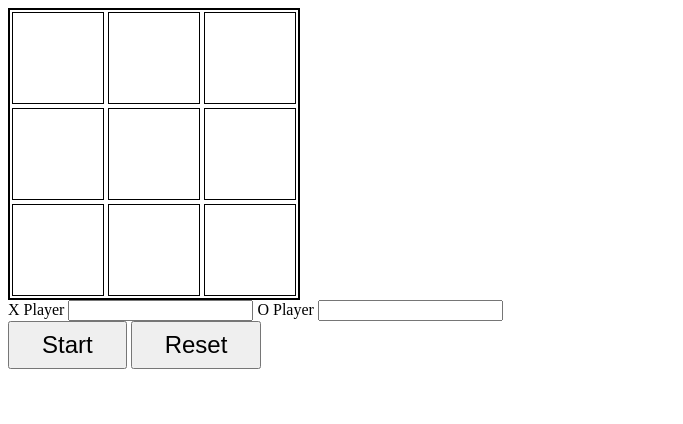
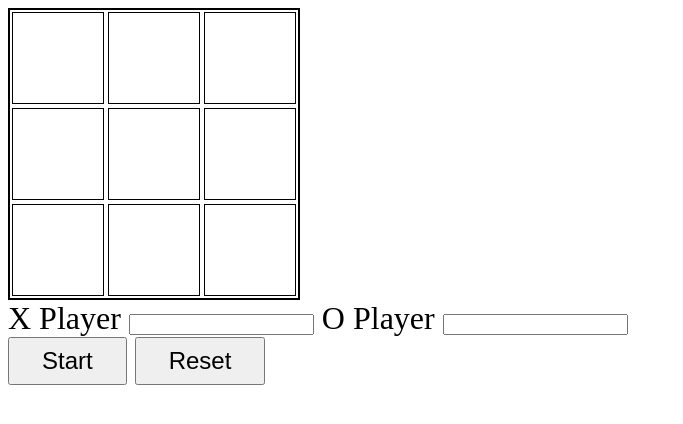
Before and after one commit to hurr-son/tic-tac-toe, a plain HTML site: page index.html in a window 1280 px wide. Shown: the whole page, without its empty margins (0-683 px from the left). Drawn offline with Linux system fonts and the light colour scheme.

Commit message:
increased font size and removed results div border

```diff
--- a/style.css
+++ b/style.css
@@ -1,3 +1,7 @@
+main {
+    font-size: 2rem;
+}
+
 .gameboard {
     display: grid;
     align-items: center;
```
